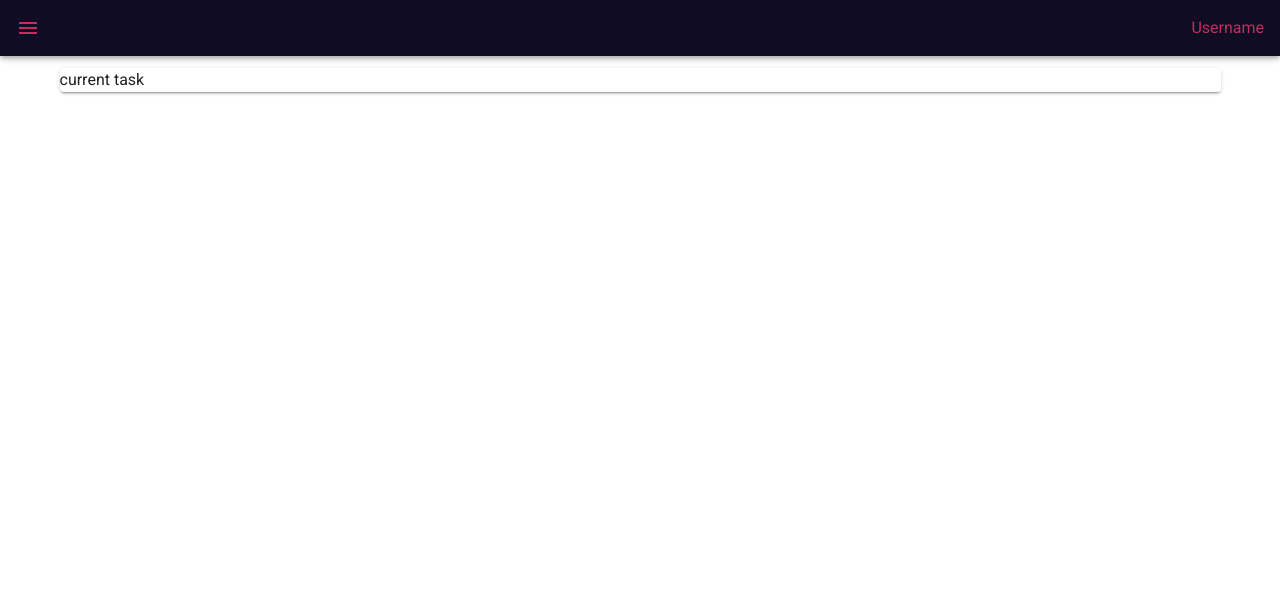
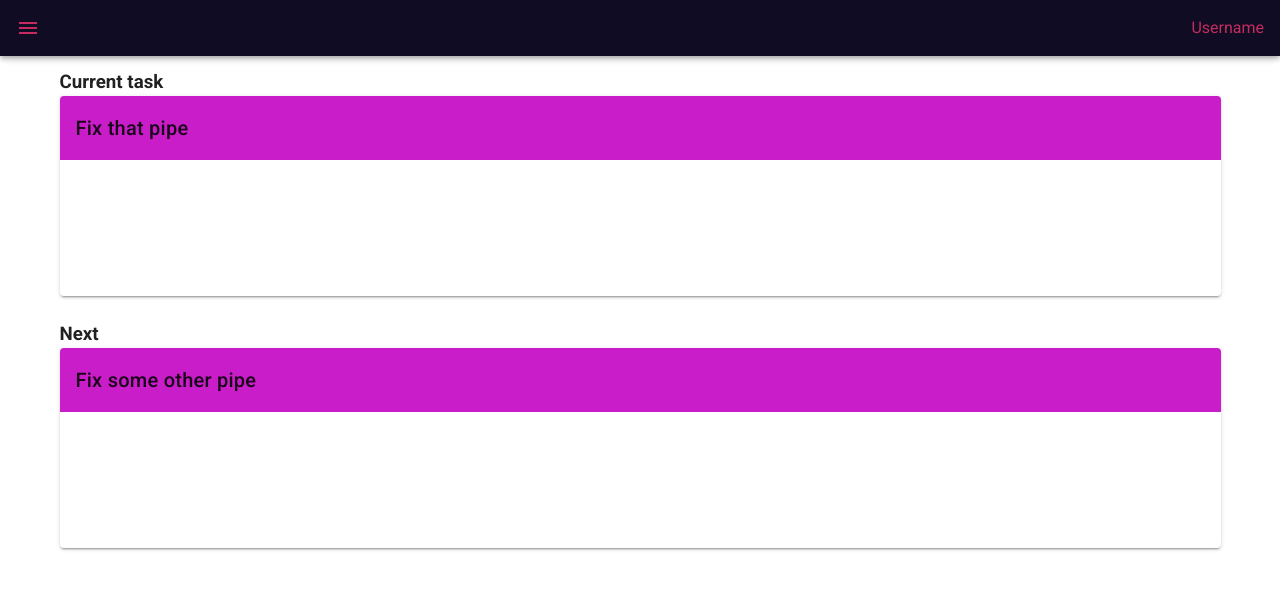
Before and after one commit to stelar7/smartcraft-hackathon-2022-gunnar, a Nuxt app in the folder frontend/: page /main in a window 1280 px wide. Shown: the top 590 px of the page. Built offline with nearby package versions, Linux system fonts and the light colour scheme.

Commit message:
Game over page and some more changes to main page

```diff
--- /dev/null
+++ b/frontend/pages/logout/index.vue
@@ -0,0 +1,10 @@
+<template>
+  <div class="primary d-flex flex-column justify-space-around">
+    <h1 class="accent--text text-center d-flex justify-center">GAME OVER</h1>
+  </div>
+</template>
+<style scoped>
+h1 {
+  font-size: 72px;
+}
+</style>
--- a/frontend/pages/main/index.vue
+++ b/frontend/pages/main/index.vue
@@ -1,5 +1,15 @@
 <template>
   <v-container>
-    <v-card>current task</v-card>
+    <h3>Current task</h3>
+    <v-card min-height="200" class="mb-6">
+      <v-card-title class="secondary"> Fix that pipe </v-card-title>
+      <v-card-text></v-card-text>
+    </v-card>
+
+    <h3 class="mt-6" >Next</h3>
+    <v-card min-height="200">
+      <v-card-title class="secondary"> Fix some other pipe </v-card-title>
+      <v-card-text></v-card-text>
+    </v-card>
   </v-container>
 </template>
```
